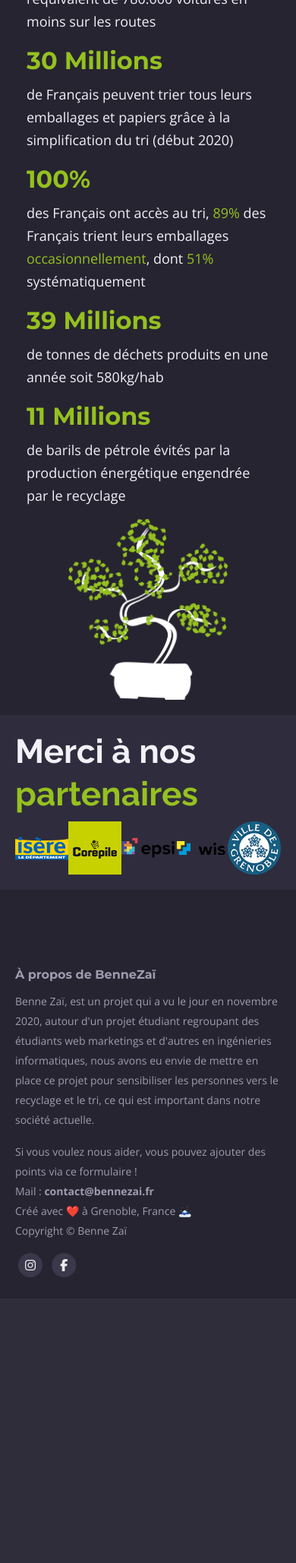
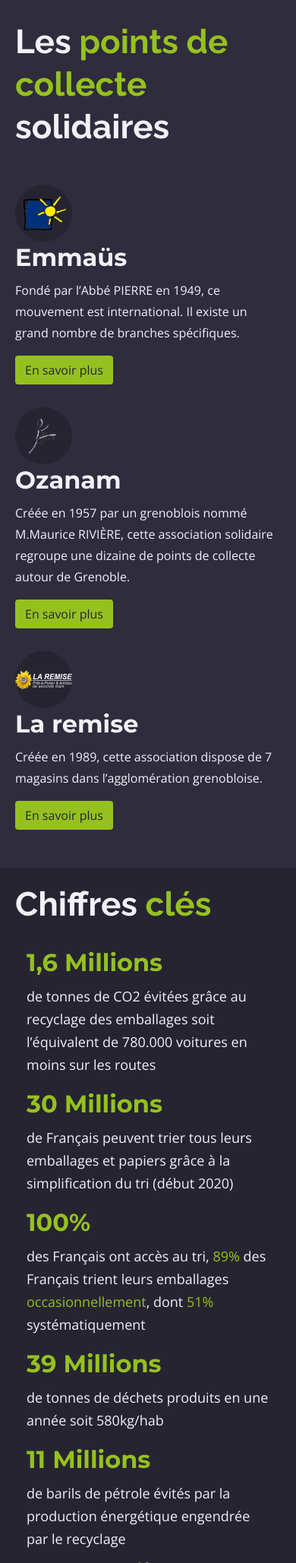
Before and after one commit to Axsiow/BenneZai, a PHP site: page / in a window 390 px wide. Shown: the part 4131-6188 px from the top of the page at 76% size. Before the commit the page ends 5812 px from the top, so only its background shows below. Run offline with PHP 8.4, Linux system fonts and the light colour scheme; some libraries are stand-ins or nearby versions.

Commit message:
Ajout des points de collecte solidaires + smartphone responsive.

```diff
--- a/index.html
+++ b/index.html
@@ -247,11 +247,73 @@
             </div>
         </div>
     </div>
+
+    <div class="container">
+        <div class="row">
+            <div class="col-lg-1">
+                <i class="fas fa-trash fa-2x pic"></i>
+            </div>
+            <div class="col-lg-11">
+                <h2>Les poubelles</h2>
+                <p>Les poubelles noires sont les poubelles publiques mises à votre disposition dans les rues de la métropole. Elles sont parfois séparées en plusieurs compartiments pour vous aider à trier. </p>
+            </div>
+        </div>
+    </div>
 </div>
 
 <div id="maps"></div>
 <iframe width="100%" height="800px" frameborder="0" allowfullscreen src="//umap.openstreetmap.fr/fr/map/test-poubelles_517661?scaleControl=false&miniMap=false&scrollWheelZoom=true&zoomControl=true&allowEdit=false&moreControl=true&searchControl=true&tilelayersControl=false&embedControl=null&datalayersControl=expanded&onLoadPanel=caption&captionBar=false&fullscreenControl=true&locateControl=true&measureControl=false&editinosmControl=false"></iframe>
 
+<div>
+    <div class="container">
+        <div class="row">
+            <div class="col-lg-12">
+                <div class="text-container">
+                    <h1>Les <span style="color: #95c11f">points de collecte </span>solidaires</h1>
+                </div>
+            </div>
+        </div>
+    </div>
+
+    <div class="container collectes">
+        <div class="row">
+            <div class="col-lg-1">
+                <div class="pic-img-container">
+                    <img src="ressources/icons/logo-emmaus.svg" alt="" class="pic-img" style="height: 50px;">
+                </div>
+            </div>
+            <div class="col-lg-11">
+                <h2>Emmaüs</h2>
+                <p>Fondé par l’Abbé PIERRE en 1949, ce mouvement est international. Il existe un grand nombre de branches spécifiques.</p>
+                <a href="https://emmaus-france.org/" target="_blank"><button type="button" class="btn bg-main-green">En savoir plus</button></a>
+            </div>
+        </div>
+        <div class="row">
+            <div class="col-lg-1">
+                <div class="pic-img-container">
+                    <img src="ressources/icons/logo-ozanam.png" alt="" class="pic-img" style="height: 50px;">
+                </div>
+            </div>
+            <div class="col-lg-11">
+                <h2>Ozanam</h2>
+                <p>Créée en 1957 par un grenoblois nommé M.Maurice RIVIÈRE, cette association solidaire regroupe une dizaine de points de collecte autour de Grenoble.</p>
+                <a href="http://ozanam-grenoble.com" target="_blank"><button type="button" class="btn bg-main-green">En savoir plus</button></a>
+            </div>
+        </div>
+        <div class="row">
+            <div class="col-lg-1">
+                <div class="pic-img-container">
+                    <img src="ressources/icons/logo-remise.png" alt="" class="pic-img" style="height: 25px;">
+                </div>
+            </div>
+            <div class="col-lg-11">
+                <h2>La remise</h2>
+                <p>Créée en 1989, cette association dispose de 7 magasins dans l’agglomération grenobloise.</p>
+                <a href="http://www.laremise-asso.org/ " target="_blank"><button type="button" class="btn bg-main-green">En savoir plus</button></a>
+            </div>
+        </div>
+    </div>
+</div>
 
 <div class="bg-dark-purple">
     <div class="container">
--- a/ressources/css/slider.css
+++ b/ressources/css/slider.css
@@ -1,5 +1,9 @@
 .container{
     padding: 20px;
+}
+
+.collectes .row{
+    margin-bottom: 30px;
 }
 
 .swiper-container, .slider-partenaires{
@@ -115,6 +119,17 @@ h1{
     overflow: hidden;
 }
 
+@media (max-width: 768px) {
+    .phone-container {
+        width: 260px;
+    }
+
+    .swiper-container {
+        top: 49px;
+        width: 196px;
+        left: 31px;
+    }
+}
 /* ------------------- */
 /*-- Colonnes Atouts --*/
 /* ------------------- */
```
Also changed, not shown: ressources/icons/logo-emmaus.svg (added), ressources/icons/logo-ozanam.png (added), ressources/icons/logo-remise.png (added).
